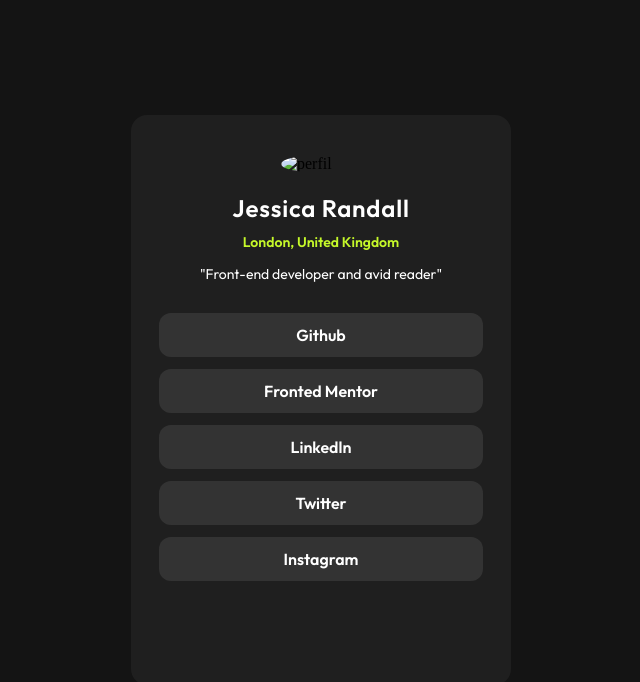
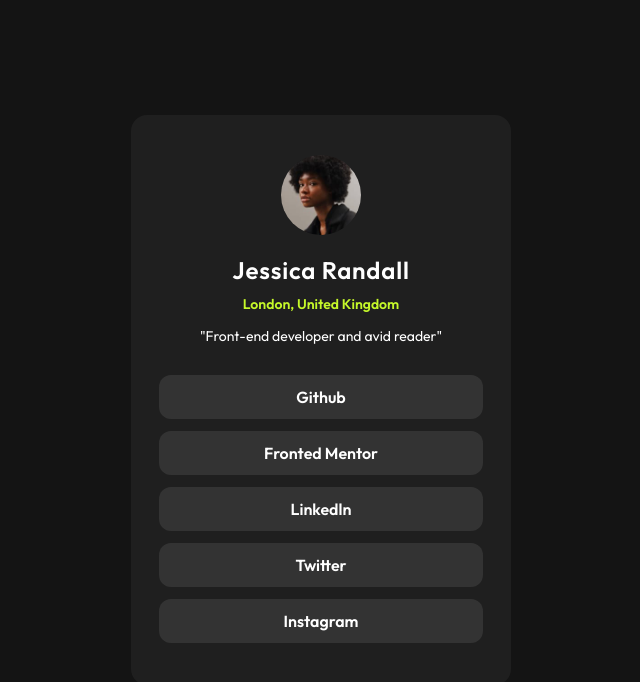
Before and after one commit to Yerson-Viveros05/social-link-ejercicio, a plain HTML site: page index.html in a window 1280 px wide. Shown: the whole page, without its empty margins (319-959 px from the left). Drawn offline with Linux system fonts and the light colour scheme; the site is published under a folder, as on GitHub Pages, so addresses that start at the root find nothing.

Commit message:
imagen corregida

```diff
--- a/index.html
+++ b/index.html
@@ -15,7 +15,7 @@
   <div class="card">
 
       <div class="img-perfil">
-        <img src="/assets/images/avatar-jessica.jpeg" alt="perfil">
+        <img src="assets/images/avatar-jessica.jpeg" alt="perfil">
         <h2>Jessica Randall</h2>
         <h4>London, United Kingdom</h4>
       </div>
```
